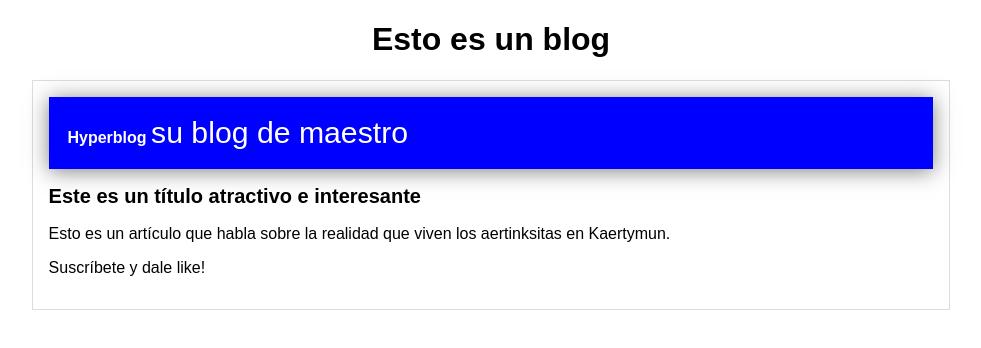
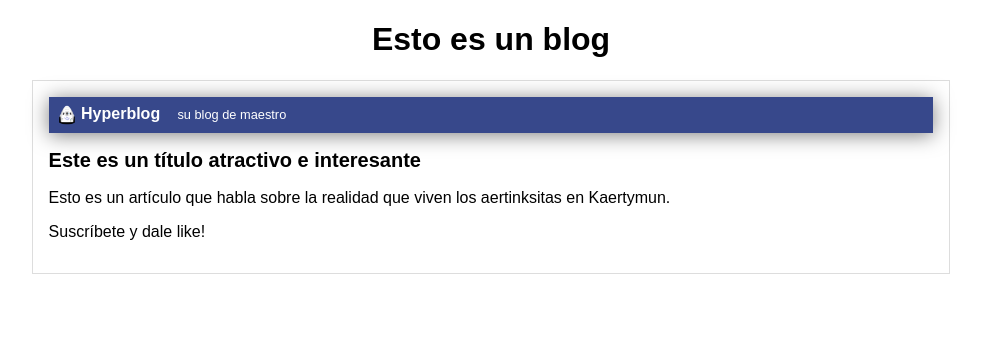
Before and after one commit to tacomasterx/hyperblog, a plain HTML site: page blog.html in a window 1280 px wide. Shown: the whole page, without its empty margins (149-1130 px from the left). Drawn offline with Linux system fonts and the light colour scheme.

Commit message:
Mejorada la cabecera, agregado logo

```diff
--- a/blog.html
+++ b/blog.html
@@ -9,6 +9,7 @@
     <h1>Esto es un blog</h1>
     <div id="container">
       <div id="cabecera">
+        <img id="logo" src="images/dragon.png" />
         Hyperblog <span id="tagline">su blog de maestro</span>
       </div>
       <article id="post">
--- a/css/style.css
+++ b/css/style.css
@@ -7,20 +7,27 @@ body
 
 #cabecera
 {
-  background: blue;
-  box-shadow: 0px 2px 20px 0px rgba(0, 0, 0, 0.5);
-  color: white;
-  font-weight: bold;
-  margin 0;
-  padding: 0.5cm;
+    background: #37488b;
+    box-shadow: 0px 2px 20px 0px rgba(0,0,0,0.5);
+    color: white;
+    font-weight: bold;
+    margin: 0;
+    padding: 0.5em;
+}
+
+#cabecera #logo
+{
+    width: 20px;
+    vertical-align: middle;
 }
 
 #cabecera #tagline
 {
-  padding: 1em 0 0 0;
-  font-weight: normal;
-  font-size: 0.8cm;
+    padding: 0 0 0 1em;
+    font-weight: normal;
+    font-size: 0.8em;
 }
+
 
 #container
 {
```
Also changed, not shown: images/dragon.png (added).
